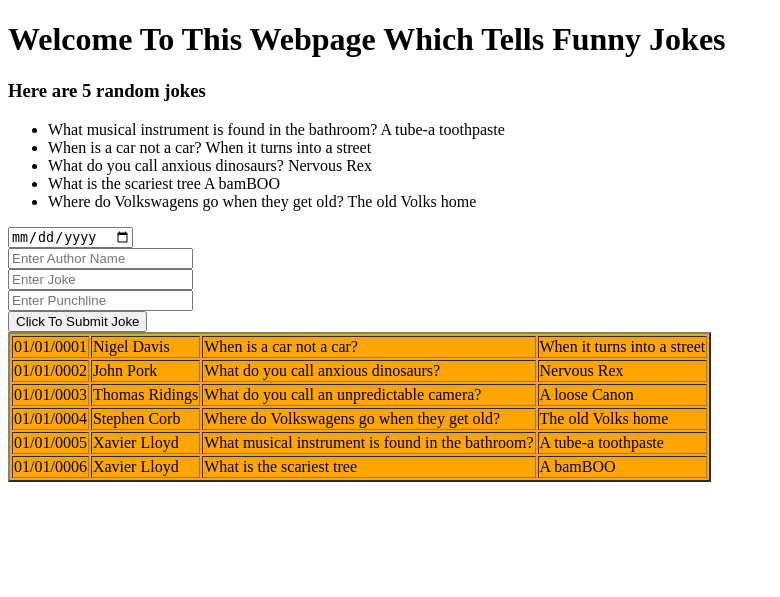
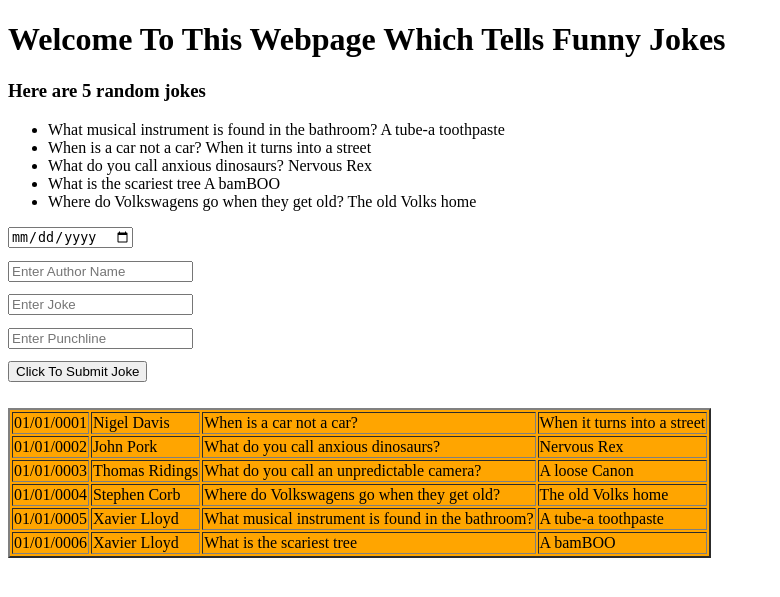
Before and after one commit to GitHubNoyly/APP-Assignment, a Flask app: page / in a window 1280 px wide. Shown: the top 597 px of the page, without its empty margins (0-780 px from the left). Run offline with Flask 2, Linux system fonts and the light colour scheme.

Commit message:
able to upload input values into json value, still need to add to the json rather than replace the json [updated]

```diff
--- a/main.py
+++ b/main.py
@@ -28,13 +28,12 @@ def uploadjoke():
         # Print the dictionary
         print(req)
         #save json to file
-        # file_name = "data/journal_test.json"
         site_root = os.path.realpath(os.path.dirname(__file__))
         json_url = os.path.join(site_root, "data", "jokes.json")
 
         # with keyword deals with closing file etc.
         with open(json_url, 'w') as openfile:
-            json.dump(req, openfile)
+            json.dump(req, openfile, indent=2)
 
         # Return a string along with an HTTP status code
         return messageOK, 200
--- a/static/scripts/script.js
+++ b/static/scripts/script.js
@@ -92,20 +92,18 @@ function tableLoad(displayJokes){
 }
 
 function uploadJokes(){
-  //console.log("entries no. " + entriesList.length);
+
   // make object to convert to JSON
   let uploadObject = {};
   uploadObject.jokes = [];
 
-  let objEntry = {};
-  objEntry.entryDate = document.getElementById("entry_date").value;
-  objEntry.author = document.getElementById("author").value;
-  objEntry.joke = document.getElementById("joke").value;
-  objEntry.punchline = document.getElementById("punchline").value;
+  const objEntry = {
+    entryDate:document.getElementById("entry_date").value,
+    author:document.getElementById("author").value,
+    joke:document.getElementById("joke").value,
+    punchline:document.getElementById("punchline").value
+  };
   uploadObject.jokes.push(objEntry);
-
-  console.log("upload Object:" + JSON.stringify(uploadObject));
-  //console.log(uploadObject.journals[0]);
 
   //convert object to JSON and put to api
   let xhttp = new XMLHttpRequest();
@@ -117,15 +115,16 @@ function uploadJokes(){
         strResponse = JSON.parse(this.responseText);
         alert(strResponse.message);
       }
-      //document.getElementById(elResponse).setAttribute("value",  strResponse.result);
 
     };
     xhttp.open("PUT", url, true);
     // Converting JSON data to string
     var data = JSON.stringify(uploadObject);
+    console.log(data);
     // Set the request header i.e. which type of content you are sending
     xhttp.setRequestHeader("Content-Type", "application/json");
     //send it
     xhttp.send(data);
 
+    document.location.reload();
 }
--- a/static/style.css
+++ b/static/style.css
@@ -6,3 +6,11 @@
 .selectedRow{
   background-color: white;
 }
+
+input{
+  margin-bottom: 1%;
+}
+
+button{
+  margin-bottom: 2%;
+}
```
